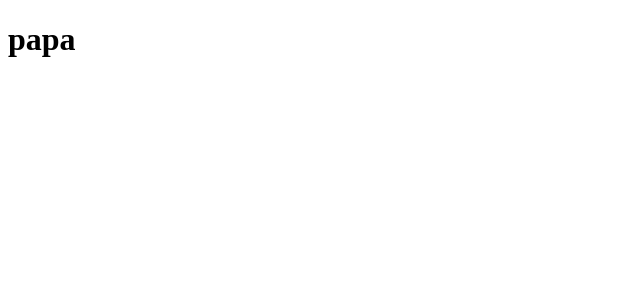
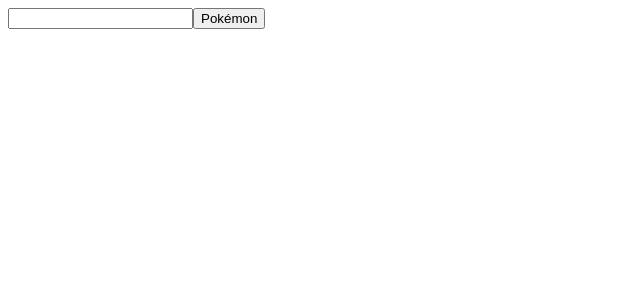
Before and after one commit to BrianHey/vueADL, a Vue app: page / in a window 1280 px wide. Shown: the top 300 px of the page, without its empty margins (0-640 px from the left). Built offline with nearby package versions, Linux system fonts and the light colour scheme.

Commit message:
template del primer desafio

```diff
--- a/src/App.vue
+++ b/src/App.vue
@@ -1,6 +1,12 @@
 <template>
 <div>
-  <h1>papa</h1>
+  <input v-model="pikachu" type="text">
+  <button @click="buscar">Pokémon</button>
+  <div>
+    <img :src="imagen" alt="">
+    <h6>{{nombre}}</h6>
+    <p>{{movimientos}}</p>
+  </div>
 </div>
 </template>
 
```
